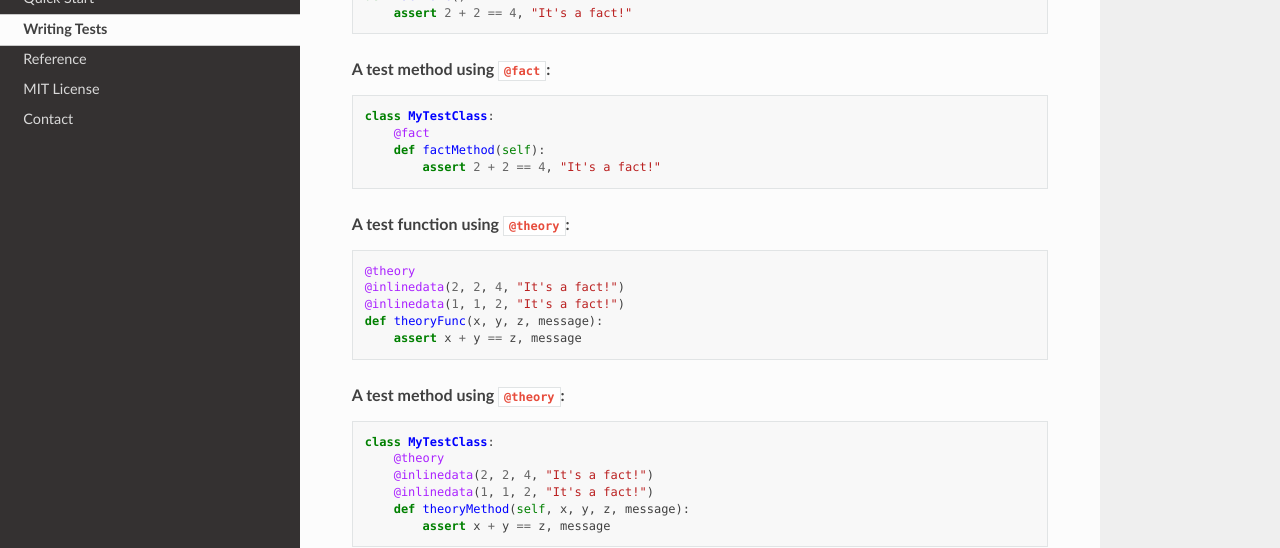
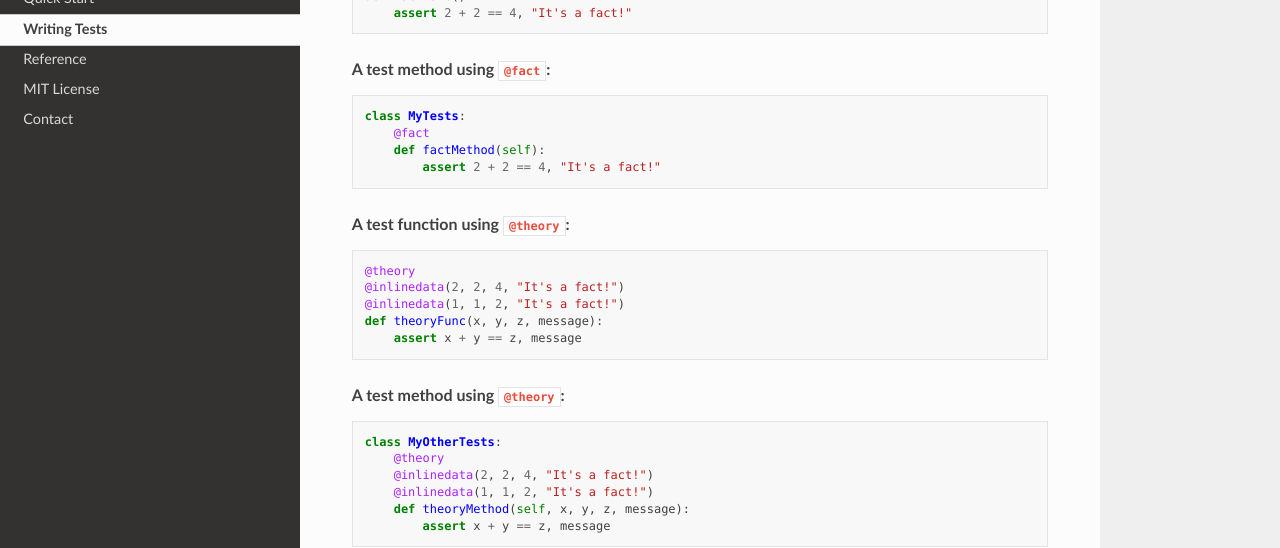
Before and after one commit to wilson0x4d/punit, a Sphinx documentation site: the page built from docs/writing_tests.rst, in a window 1280 px wide and 900 px high, scrolled down 1368 px. Shown: the part 151-699 px from the top of the window. Built offline with Sphinx 7.4.7 and the Read the Docs theme 3.1.0, drawn with Linux system fonts in a browser that asks for light colours.

Commit message:
docs: minor corrections

```diff
--- a/docs/ref/theories.rst
+++ b/docs/ref/theories.rst
@@ -1,7 +1,7 @@
 Theories
 ========
 
-A **Theory** is a `test` that makes `assertions` for a variant arrangement` of `state`. For a **Theory**, state is usually acquired from an external source, separated from the test definition. In **pUnit**, **Theories** are tests that have been decorated with ``@theory`` and at least one data decorator such as ``@inlinedata(...)``.
+A **Theory** is a `test` that makes `assertions` for a variant arrangement of `state`. For a **Theory**, state is usually acquired from an external source, separated from the test definition. In **pUnit**, **Theories** are tests that have been decorated with ``@theory`` and at least one data decorator such as ``@inlinedata(...)``.
 
 Decorators
 ----------
--- a/docs/writing_tests.rst
+++ b/docs/writing_tests.rst
@@ -63,7 +63,7 @@
 
 .. code:: python
 
-    class MyTestClass:
+    class MyTests:
         @fact
         def factMethod(self):
             assert 2 + 2 == 4, "It's a fact!"
@@ -82,7 +82,7 @@
 
 .. code:: python
 
-    class MyTestClass:
+    class MyOtherTests:
         @theory
         @inlinedata(2, 2, 4, "It's a fact!")
         @inlinedata(1, 1, 2, "It's a fact!")
```
